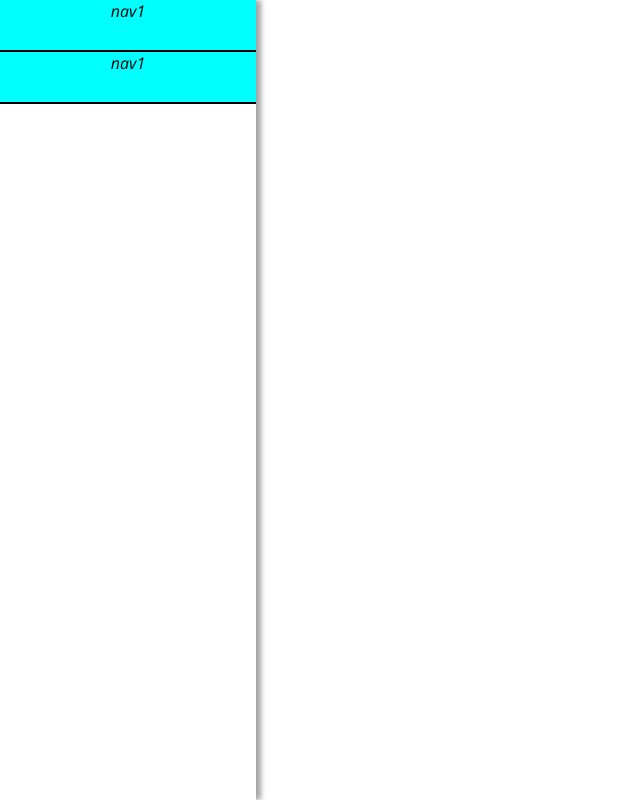
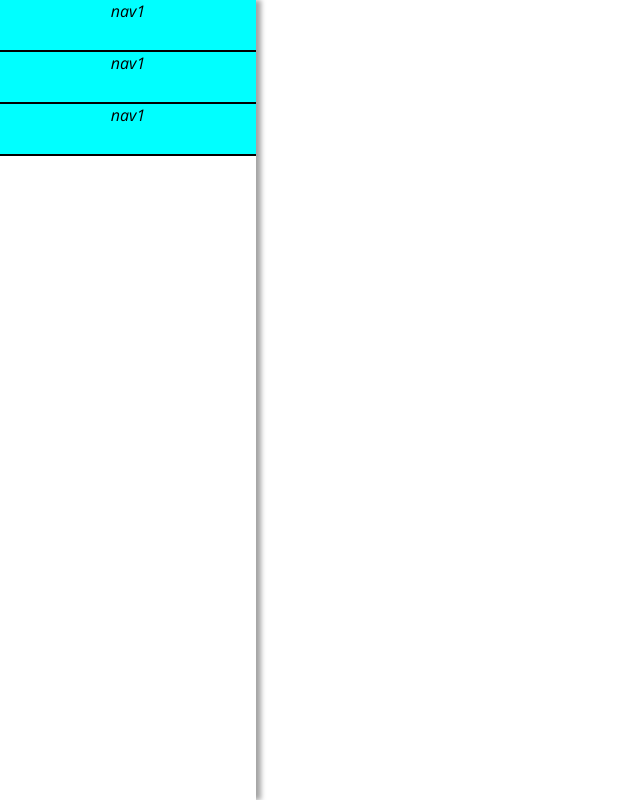
Before and after one commit to tyautyau56/gitSummarizer, a React app: page / in a window 1280 px wide. Shown: the whole page, without its empty margins (0-640 px from the left). Built offline with nearby package versions, Linux system fonts and the light colour scheme.

Commit message:
reformat

```diff
--- a/src/components/var.tsx
+++ b/src/components/var.tsx
@@ -8,6 +8,7 @@ class Var extends React.Component<any, any> {
       <div className='var'>
         <Nav />
         <Nav />
+        <Nav />
       </div>
     );
   }
```
Also changed, not shown: src/components/nav.tsx (+2 -6 lines).
